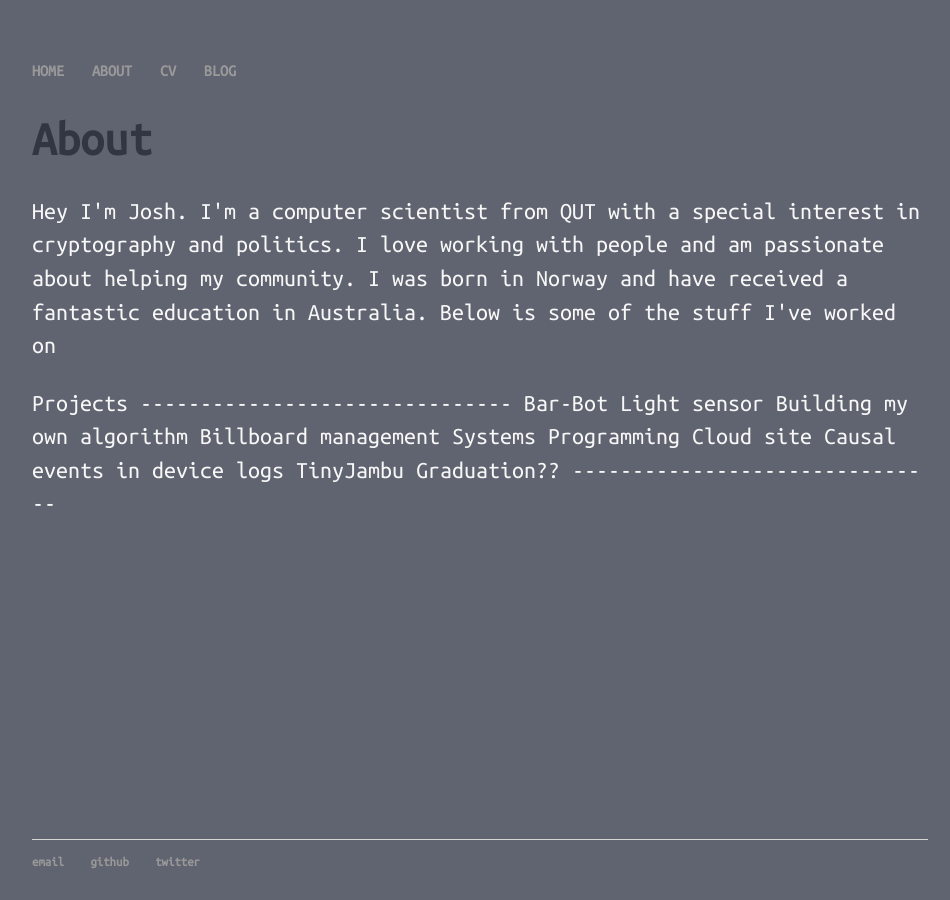
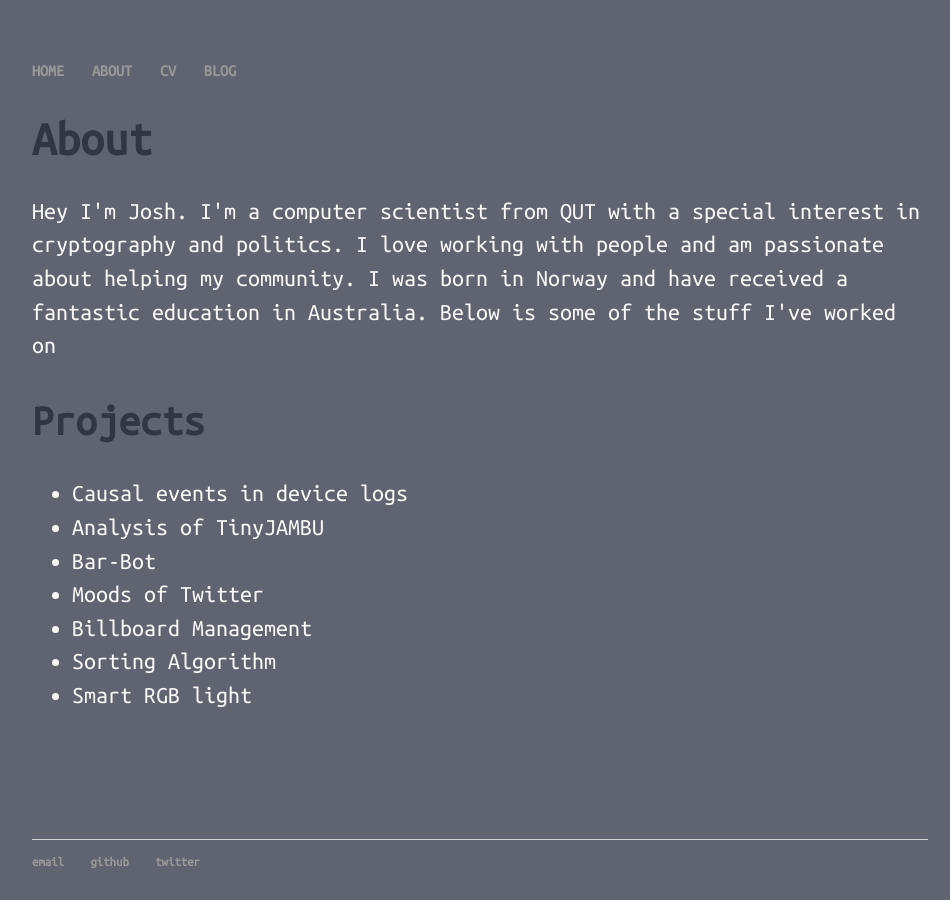
Before and after one commit to HagemannJ/HagemannJ.github.io, a Jekyll site: the page built from about/index.html, in a window 1280 px wide. Shown: the whole page, without its empty margins (160-1110 px from the left). Built offline with Jekyll 4.4.1, drawn with Linux system fonts in a browser that asks for light colours.

```diff
--- a/about/index.html
+++ b/about/index.html
@@ -7,27 +7,14 @@ title: About Joshua Hagemann
 			<h1>About</h1>
 			<p>Hey I'm Josh. I'm a computer scientist from QUT with a special interest in cryptography and politics. I love working with people and am passionate about helping my community. I was born in Norway and have received a fantastic education in Australia. Below is some of the stuff I've worked on</p>
 
-			<p>
-				Projects
-				-------------------------------
-				Bar-Bot
-
-				Light sensor
-
-				Building my own algorithm
-
-				Billboard management
-
-				Systems Programming
-
-				Cloud site
-
-				Causal events in device logs
-
-				TinyJambu
-
-				Graduation??
-				-------------------------------
-
-			</p>
+			<h2>Projects</h2>
+				<ul>
+					<li><a href="/blog"></a>Causal events in device logs</li>
+					 <li><a href="/blog"></a>Analysis of TinyJAMBU</li>
+					 <li><a href="/blog"></a>Bar-Bot</li>
+					 <li><a href="/blog"></a>Moods of Twitter</li>
+					 <li><a href="/blog"></a>Billboard Management</li>
+					 <li><a href="/blog"></a>Sorting Algorithm</li>
+					 <li><a href="/blog"></a>Smart RGB light</li>
+				</ul>
 		</div>
```
Also changed, not shown: cv/index.html (+9 -7 lines).
